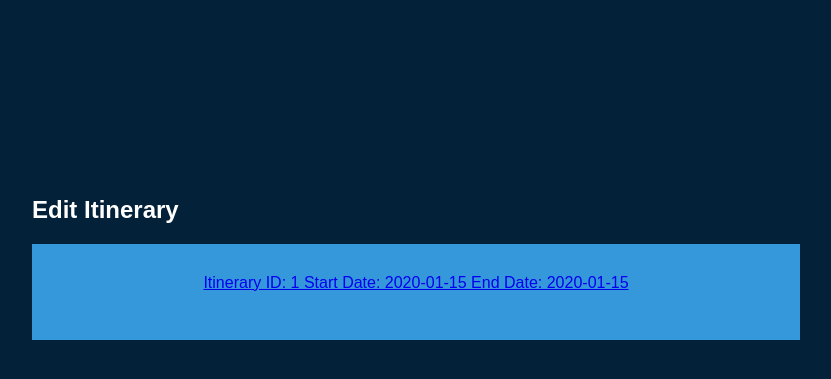
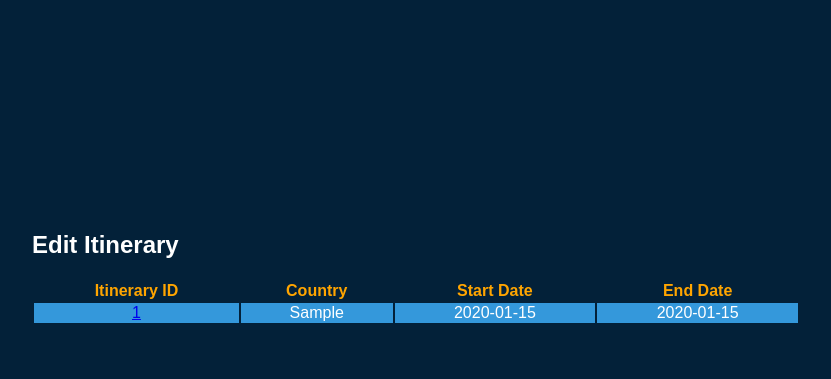
Before and after one commit to T-Ginger-J/SOFE3700UFinal, a PHP site: page /edit-itinerary.php in a window 1280 px wide. Shown: the part 132-511 px from the top of the page, without its empty margins (224-1055 px from the left). Run offline with PHP 8.4, Linux system fonts and the light colour scheme; the visitor is signed in with stand-in values (Sample User, id 1); tables that the repository leaves empty hold one stand-in row (values such as "Sample post").

Commit message:
Further modified edit-itinerary.php to include the country name. Added a table for them to be displayed in.

```diff
--- a/Main/edit-itinerary.php
+++ b/Main/edit-itinerary.php
@@ -35,28 +35,45 @@ require_once  '../includes/dbh.inc.php';
 
             // Fetch data
             $result = $stmt->fetchAll(PDO::FETCH_ASSOC);
+?>
+            <table>
+            <thead>
+                <tr>
+                    <th style="color: orange;">Itinerary ID</th>
+                    <th style="color: orange;">Country</th>
+                    <th style="color: orange;">Start Date</th>
+                    <th style="color: orange;">End Date</th>
+                </tr>
+            </thead>
 
-            // Process the data
-            foreach ($result as $row) { ?>
-                <div class="wide-bar" onclick="goToPage('Update-itinerary.php')">
-                    <?php
-                    echo "<a href='Update-itinerary.php?itineraryID=" . $row['ItineraryID'] . "'>";
-                    echo "Itinerary ID: " . $row['ItineraryID'] . " Start Date: " . $row['StartDate'] . " End Date: " . $row['EndDate'] . "<br>";
-                    // Add more fields as needed
-                    echo "</a><br>";
-                    ?>
-                </div>
-        <?php
-            }
+            <tbody>
+                <?php foreach ($result as $row) { ?>
+                    <tr class="wide-bar" onclick="goToPage('Update-itinerary.php')">
+                        <td>
+                            <a href='Update-itinerary.php?itineraryID=<?php echo $row['ItineraryID']; ?>'>
+                                <?php echo $row['ItineraryID']; ?>
+                            </a>
+                        </td>
+                        <td><?php echo $row['Country']; ?></td>
+                        <td><?php echo $row['StartDate']; ?></td>
+                        <td><?php echo $row['EndDate']; ?></td>
+                    </tr>
+                <?php } ?>
+            </tbody>
+        </table>
+         <?php
         } catch (PDOException $e) {
             echo "Error: " . $e->getMessage();
         }
     } else {
-        echo "User not logged in."; // Handle case where the user is not logged in
+        echo '<p style="color: white;">User not logged in.</p><br>';
+
     }
     ?>
 </div>
 
+
+</div>
 
     <style>
 
```
